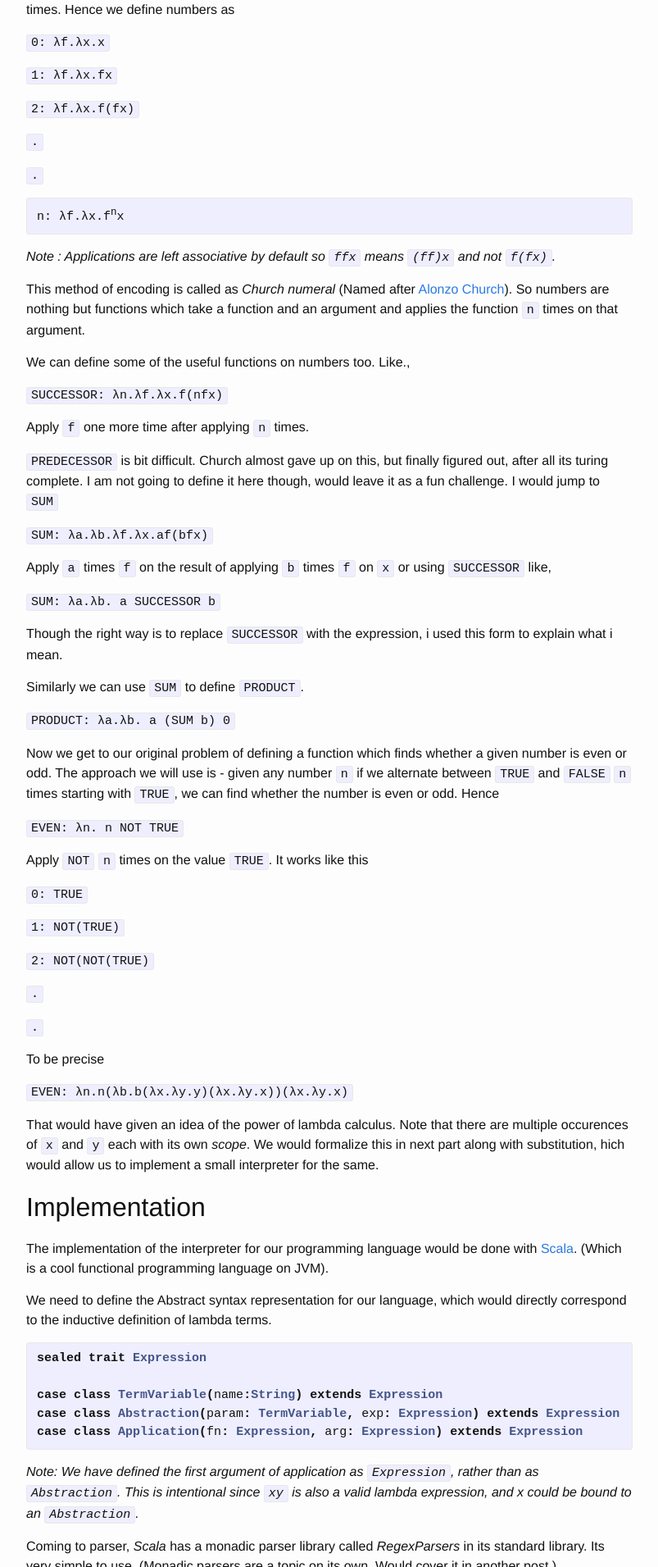
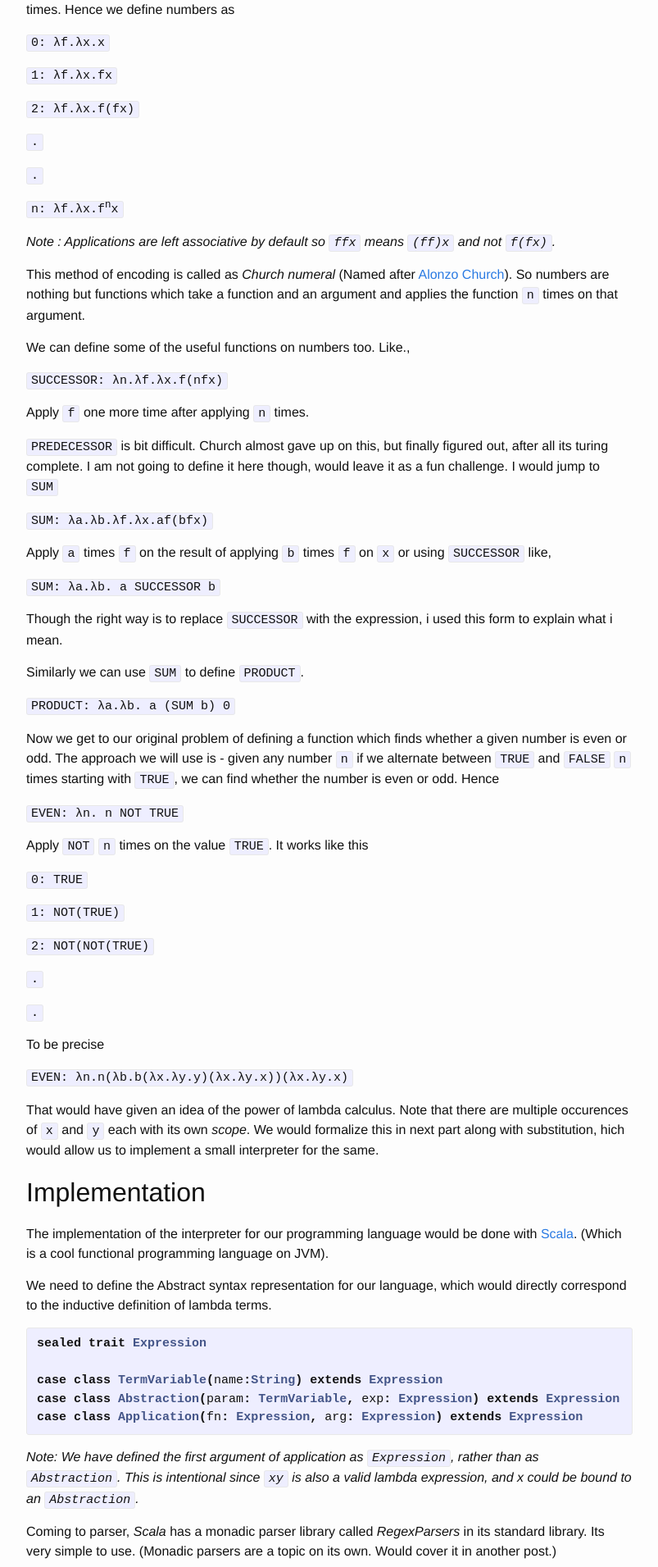
Before and after one commit to yellowflash/yellowflash.github.io, a Jekyll site: the page built from _posts/2015-11-01-untyped-lambda-calculus.md, in a window 1280 px wide. Shown: the part 1802-3713 px from the top of the page at 82% size, without its empty margins (238-1041 px from the left). Built offline with Jekyll 4.4.1, drawn with Linux system fonts in a browser that asks for light colours.

Commit message:
Fixing a formatting issue with the church numerals superscript

```diff
--- a/_posts/2015-11-01-untyped-lambda-calculus.md
+++ b/_posts/2015-11-01-untyped-lambda-calculus.md
@@ -68,7 +68,7 @@ Now we define numbers similarly. If `n` is a number the most useful operation is
 
 `.`
 
-<pre><code>n: λf.λx.f<sup>n</sup>x</code></pre>
+<code>n: λf.λx.f<sup>n</sup>x</code>
 
 *Note : Applications are left associative by default so `ffx` means `(ff)x` and not `f(fx)`.*
 
```
